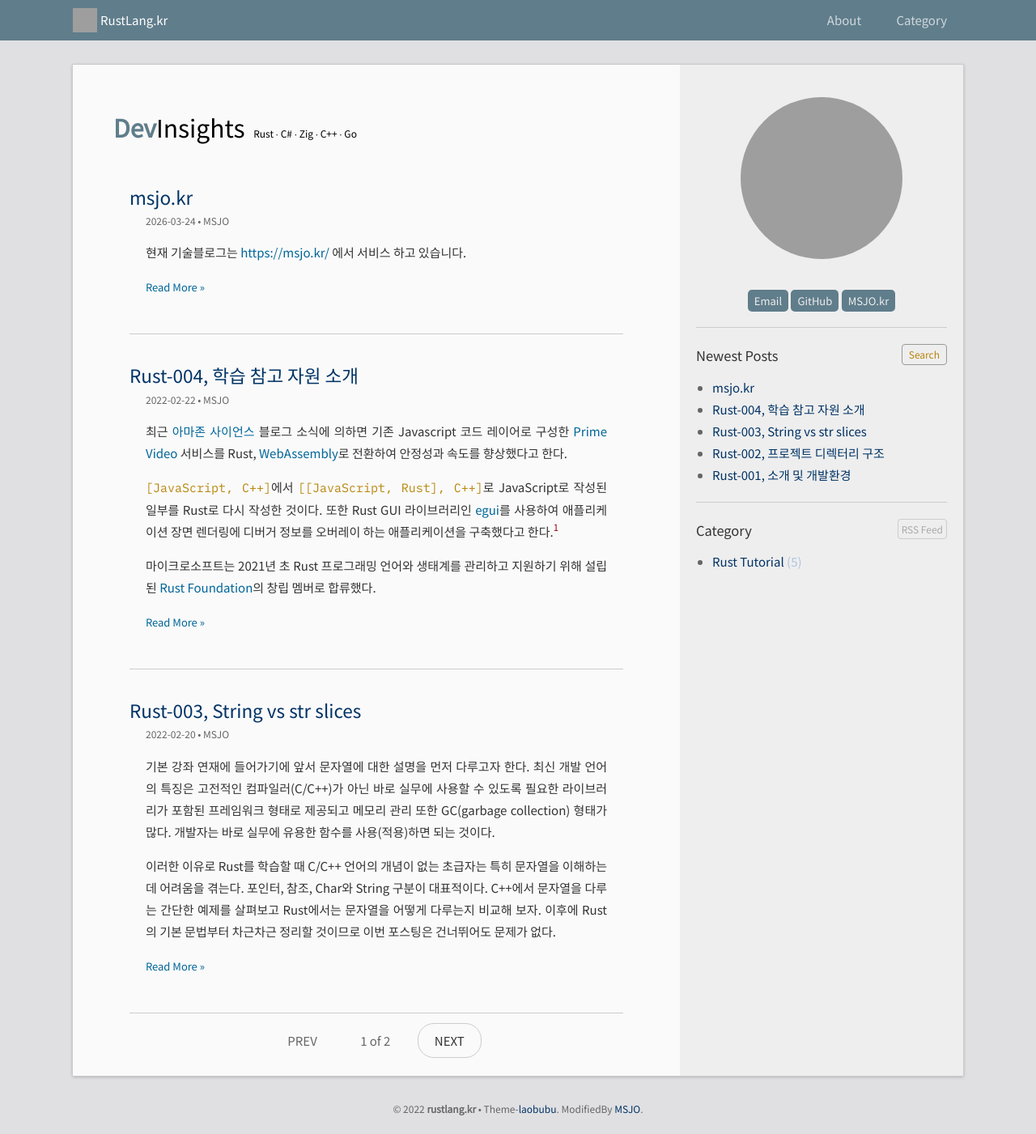
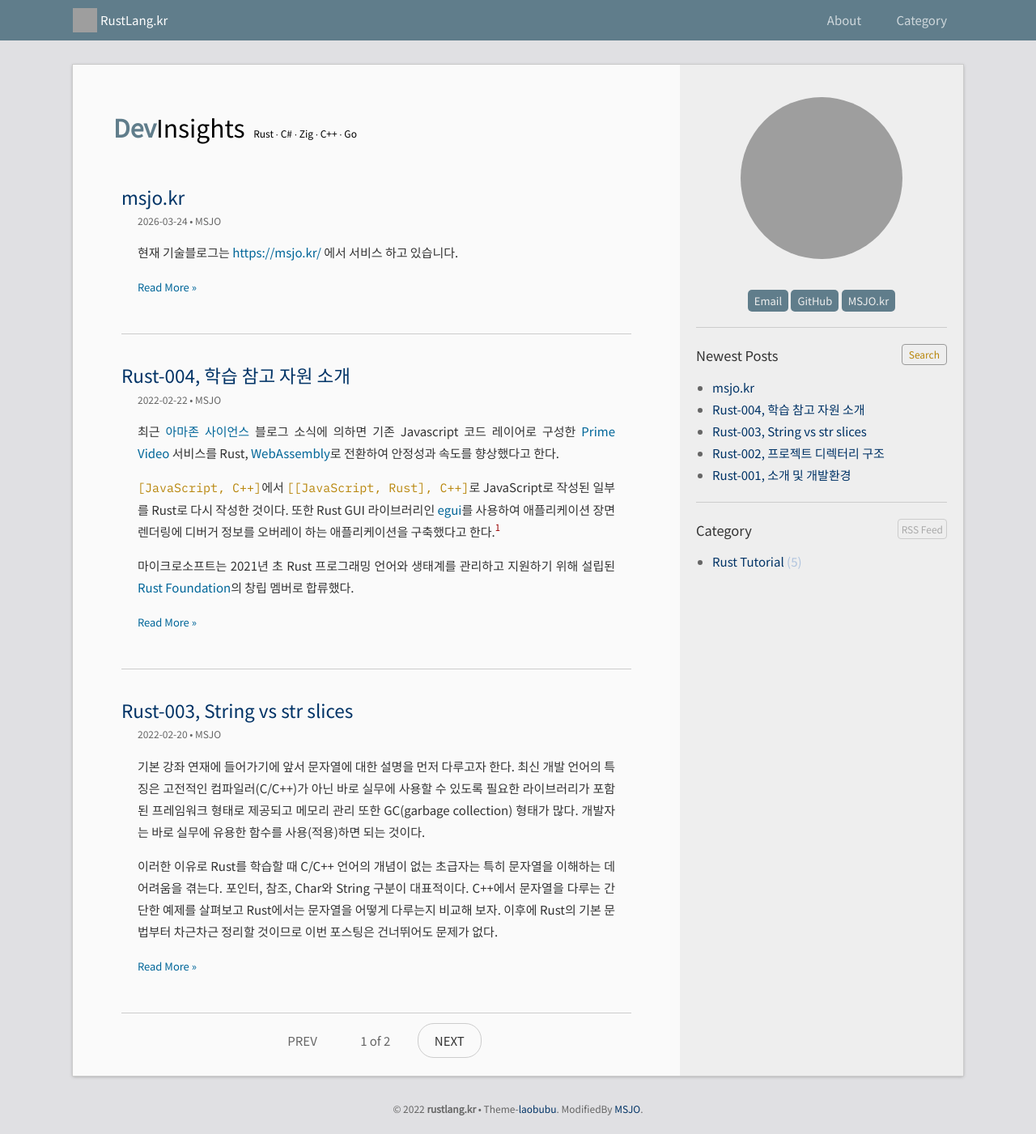
Before and after one commit to DebugJO/rustlang, a Jekyll site: the page built from index.html, in a window 1280 px wide. Shown: the whole page at 81% size. Built offline with Jekyll 4.4.1, drawn with Linux system fonts in a browser that asks for light colours; the list of posts is cut into pages by our own code; grey boxes are pictures that could not be loaded.

Commit message:
Update _home.scss

```diff
--- a/_sass/_home.scss
+++ b/_sass/_home.scss
@@ -24,7 +24,7 @@
 }
 .post-list {
     margin: 0;
-	padding: 20px 40px;
+	padding: 20px 30px;
     list-style: none;
     > li {
         padding-bottom: 30px;
```
